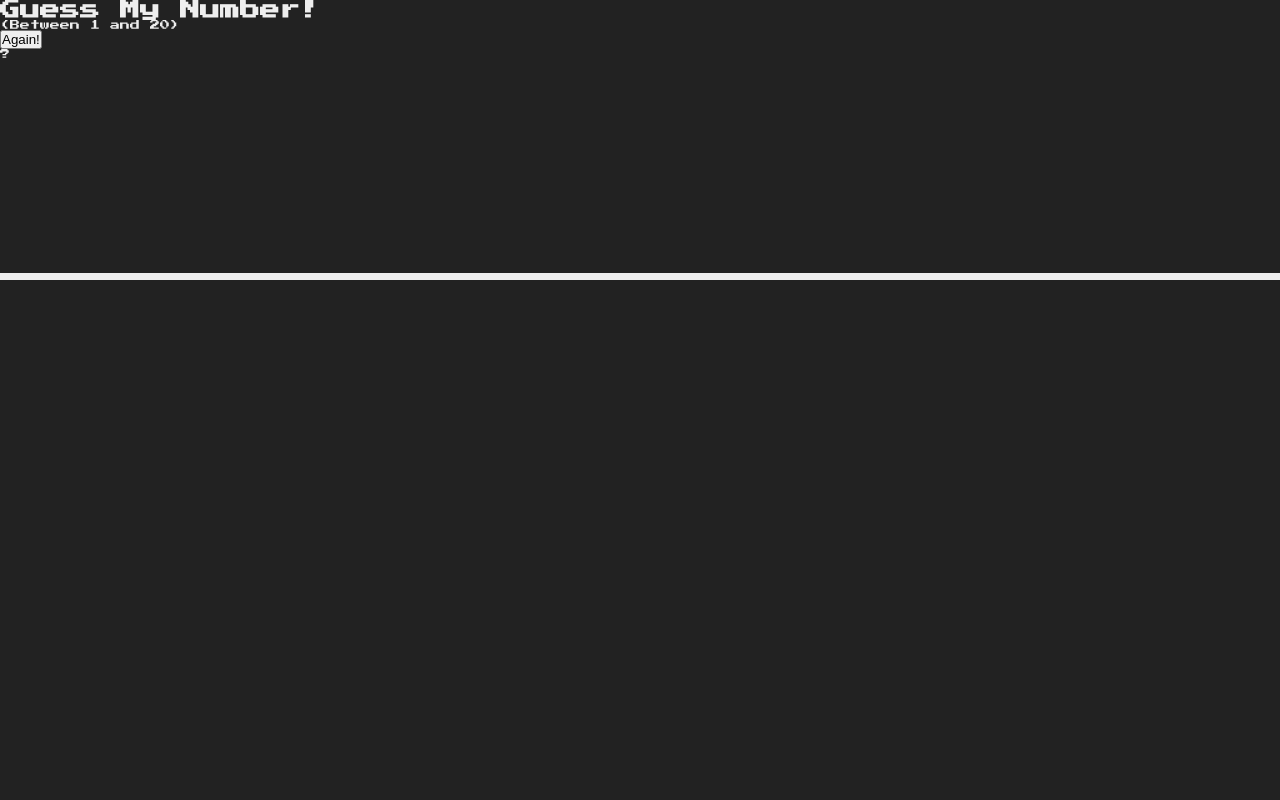
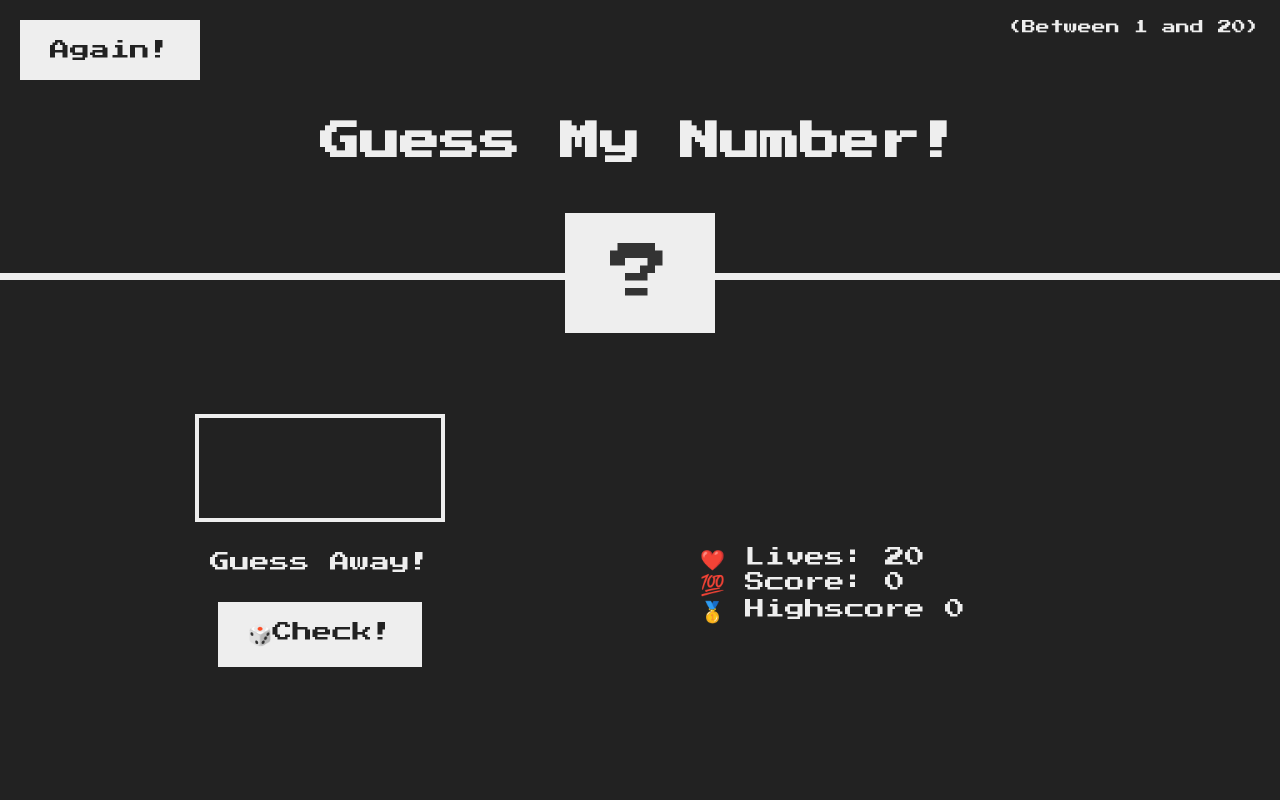
Before and after one commit to Tartsi/Guess-My-Number, a Flask app: page / in a window 1280 px wide. Run offline with Flask 3, Linux system fonts and the light colour scheme.

Commit message:
Finish index, styling

```diff
--- a/src/static/index.css
+++ b/src/static/index.css
@@ -3,14 +3,14 @@
 /* GLOBAL */
 
 * {
-  margin: 0; /*No space outside elements. Consistent between browsers.*/
-  padding: 0; /*No space between border and content. Consistent between browsers*/
-  box-sizing: inherit; /*Determines how height and width are handled for elements.*/
+  margin: 0;
+  padding: 0;
+  box-sizing: inherit;
 }
 
 html {
   font-size: 62.5%;
-  box-sizing: border-box; /*Determines how height and width are handled*/
+  box-sizing: border-box;
 }
 
 body {
@@ -26,3 +26,103 @@ header {
   height: 35vh;
   border-bottom: 7px solid #eee;
 }
+
+main {
+  height: 65vh;
+  color: #eee;
+  display: flex;
+  align-items: center;
+  justify-content: space-around;
+}
+
+.left {
+  width: 52rem;
+  display: flex;
+  flex-direction: column;
+  align-items: center;
+}
+
+.right {
+  width: 52rem;
+  font-size: 2rem;
+}
+
+/* ELEMENTS STYLE */
+h1 {
+  font-size: 4rem;
+  text-align: center;
+  position: absolute;
+  width: 100%;
+  top: 52%;
+  left: 50%;
+  transform: translate(-50%, -50%);
+}
+
+.number {
+  background-color: #eee;
+  color: #333;
+  font-size: 6rem;
+  width: 15rem;
+  padding: 3rem 0rem;
+  text-align: center;
+  position: absolute;
+  bottom: 0;
+  left: 50%;
+  transform: translate(-50%, 50%);
+}
+
+.between {
+  font-size: 1.4rem;
+  position: absolute;
+  top: 2rem;
+  right: 2rem;
+}
+
+.again {
+  position: absolute;
+  top: 2rem;
+  left: 2rem;
+}
+
+.guess {
+  background: none;
+  border: 4px solid #eee;
+  font-family: inherit;
+  color: inherit;
+  font-size: 5rem;
+  padding: 2.5rem;
+  width: 25rem;
+  text-align: center;
+  display: block;
+  margin-bottom: 3rem;
+}
+
+.again,
+.check {
+  border: none;
+  background-color: #eee;
+  color: #222;
+  font-size: 2rem;
+  font-family: inherit;
+  padding: 2rem 3rem;
+  cursor: pointer;
+}
+
+.again:hover,
+.check:hover {
+  background-color: #ccc;
+}
+
+.message {
+  font-size: 2rem;
+  margin-bottom: 2rem;
+  height: 3rem;
+}
+
+.label-score {
+  margin-bottom: 2px;
+}
+
+.labels {
+  margin-top: 9rem;
+}
--- a/src/templates/index.html
+++ b/src/templates/index.html
@@ -14,5 +14,22 @@
       <button class="again">Again!</button>
       <div class="number">?</div>
     </header>
+    <main>
+      <section class="left">
+        <input type="number" , class="guess" />
+        <p class="message">Guess Away!</p>
+        <button class="check">🎲Check!</button>
+      </section>
+      <section class="right">
+        <div class="labels">
+          <p class="label-lives">❤️ Lives: <span class="lives">20</span></p>
+          <p class="label-score">💯 Score: <span class="score">0</span></p>
+          <p class="label-highscore">
+            🥇 Highscore <span class="highscore">0</span>
+          </p>
+        </div>
+      </section>
+    </main>
+    <script src="/src/static/index.js"></script>
   </body>
 </html>
```
